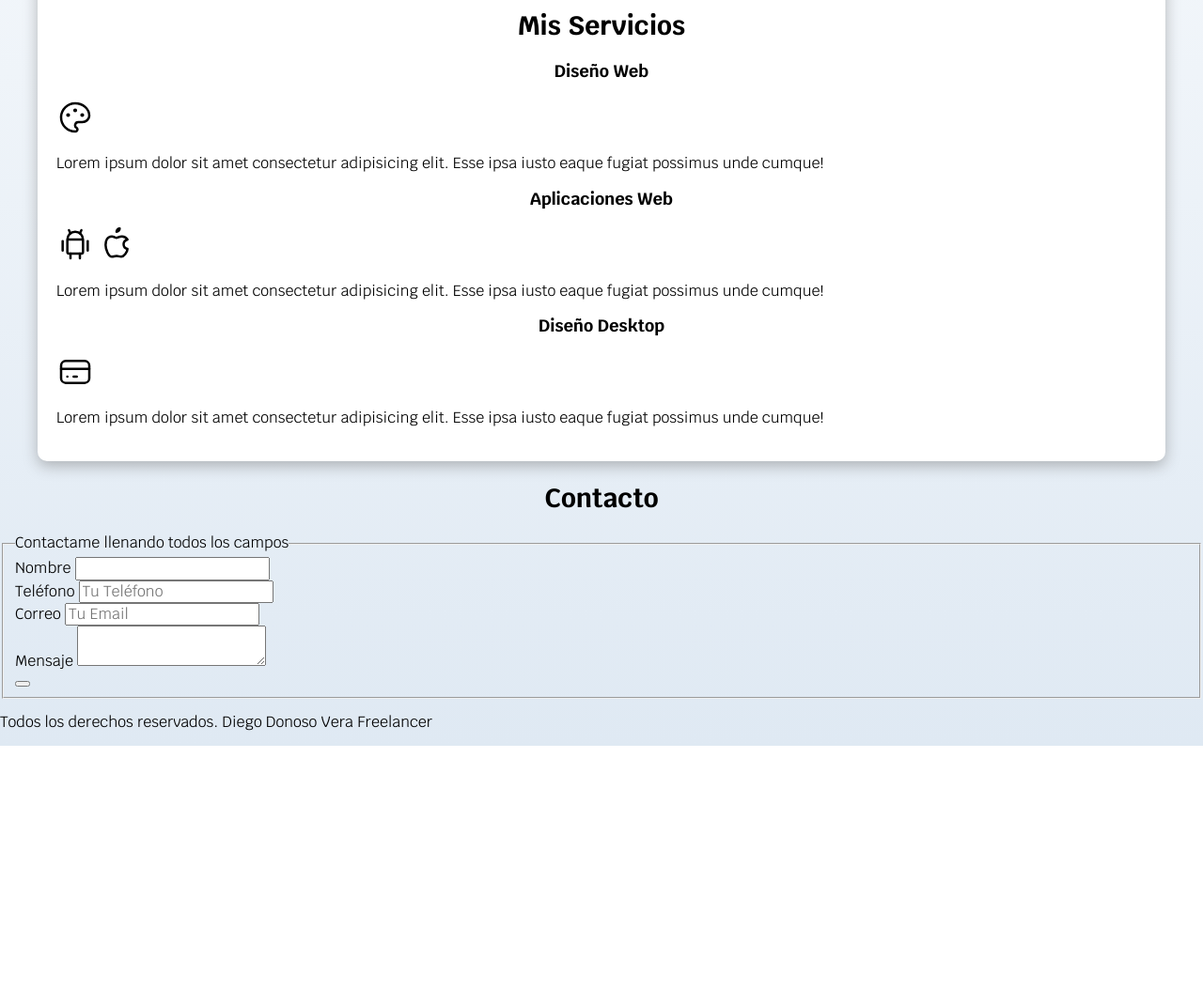
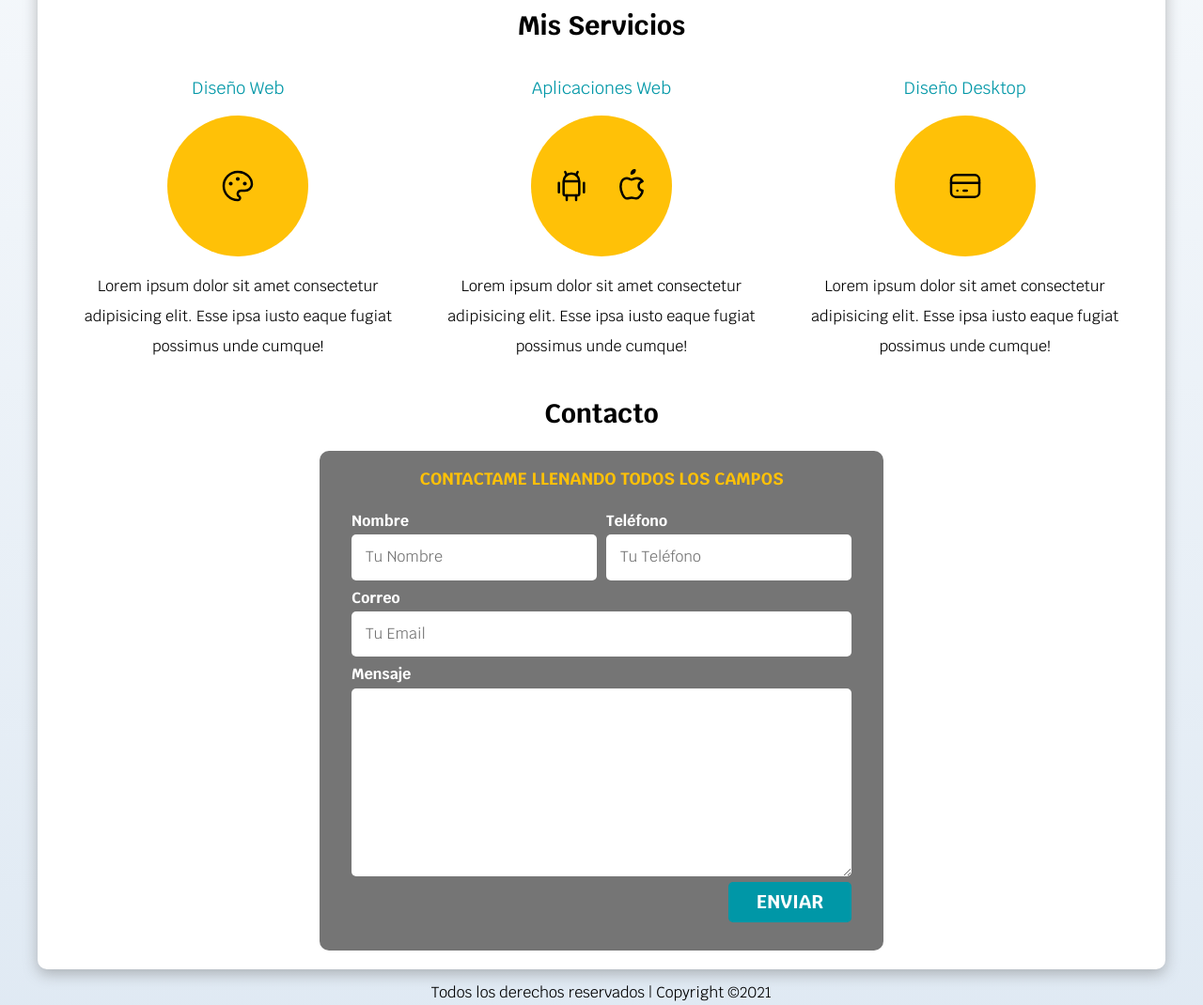
Before and after one commit to dev-diegov/sitio-freelancer, a plain HTML site: page index.html in a window 1280 px wide. Shown: the part 640-1710 px from the top of the page at 94% size. Before the commit the page ends 1434 px from the top, so only its background shows below. Drawn offline with Linux system fonts and the light colour scheme.

Commit message:
avances generales

```diff
--- a/css/styles.css
+++ b/css/styles.css
@@ -10,6 +10,7 @@
 html{
     font-size: 62.5%;
     box-sizing: border-box;
+    scroll-snap-type:y mandatory ;
 }
 
 *, *::before, *:after{
@@ -122,7 +123,107 @@ h1,h2,h3{
     border-radius: .5rem;
     width: 90%;
     text-align: center;
+    border: none;
 }
+
+.servicio{
+    display: flex;
+    flex-direction: column;
+    align-items: center;
+}
+
+.servicio h3{
+    color: var(--secundario);
+    font-weight: 400;
+}
+
+.servicio p{
+    line-height: 2;
+    text-align: center;
+    padding: 0 .5rem;
+}
+
+.servicio .iconos{
+    height: 15rem;
+    width: 15rem;
+    background-color: var(--primario);
+    border-radius: 50%;
+    display: flex;
+    justify-content: space-evenly;
+    align-items: center;
+}
+
+.formulario{
+    background-color: var(--gris);
+    width: min(60rem, 100%); /*utilizar el valor mas pequeño */
+    margin: 0 auto;
+    padding: 2rem;
+    border-radius: 1rem;
+}
+
+.formulario fieldset{
+    border: none;
+}
+
+.formulario legend{
+    text-align: center;
+    font-size: 1.8rem;
+    text-transform: uppercase;
+    font-weight: 700;
+    margin-bottom: 2rem;
+    color: var(--primario);
+}
+
+.campo{
+    margin-bottom: 1rem;
+}
+
+.campo label{
+    color:var(--blanco);
+    font-weight: bold;
+    margin-bottom: .5rem;
+    display: block;
+}
+
+.campo textarea{
+    height: 20rem;
+}
+
+.input-text{
+    width: 100%;
+    border:none;
+    padding: 1.5rem;
+    border-radius: .5rem;
+}
+
+.enviar .boton{
+    width: 100%;
+}
+
+.w-sm-100{
+    width: 100%;
+}
+
+.flex{
+    display: flex;
+}
+
+.alinear-derecha{
+    justify-content: flex-end;
+}
+
+.footer{
+    text-align: center;
+}
+
+.servicios,
+.navegacion-principal,
+.formulario,
+.footer{
+    scroll-snap-align: center;
+    scroll-snap-stop: always;
+}
+
 
 @media (min-width: 768px){
     .navegacion-principal{
@@ -132,4 +233,26 @@ h1,h2,h3{
     .boton{
         width: auto;
     }
+    .boton:hover{
+        cursor: pointer;
+    }
+    .servicios{
+        display: grid;
+        /* 33.3% = 1fr */
+        /* grid-template-columns: 33.3% 33.3% 33.3%; el código de abajo hace lo mismo que este*/
+        grid-template-columns: repeat(3, 1fr);
+    }
+    .contenedor-campos{
+        display: grid;
+        grid-template-columns: repeat(2, 1fr); /*50% 50% o 1fr 1fr*/
+        grid-template-rows: auto auto 20rem;
+        column-gap:1rem;
+    }
+    .campo:nth-child(3),
+    .campo:nth-child(4){
+        grid-column: 1 / 3;
+    }
+    .w-sm-100{
+        width: auto;
+    }
 }
--- a/index.html
+++ b/index.html
@@ -49,8 +49,10 @@
     <main class="contenedor sombra">
         <h2>Mis Servicios</h2>
 
-        <section>
+        <div class="servicios">
+            <section class="servicio">
                 <h3>Diseño Web</h3>
+                <div class="iconos">
                     <svg xmlns="http://www.w3.org/2000/svg" class="icon icon-tabler icon-tabler-palette" width="40" height="40" viewBox="0 0 24 24" stroke-width="1.5" stroke="#000000" fill="none" stroke-linecap="round" stroke-linejoin="round">
                         <path stroke="none" d="M0 0h24v24H0z" fill="none"/>
                         <path d="M12 21a9 9 0 1 1 0 -18a9 8 0 0 1 9 8a4.5 4 0 0 1 -4.5 4h-2.5a2 2 0 0 0 -1 3.75a1.3 1.3 0 0 1 -1 2.25" />
@@ -58,11 +60,13 @@
                         <circle cx="12" cy="7.5" r=".5" fill="currentColor" />
                         <circle cx="16.5" cy="10.5" r=".5" fill="currentColor" />
                     </svg>
+                </div>
                 <p>Lorem ipsum dolor sit amet consectetur adipisicing elit. Esse ipsa iusto eaque fugiat possimus unde cumque!</p>
             </section>
 
-        <section>
+            <section class="servicio">
                 <h3>Aplicaciones Web</h3>
+                <div class="iconos">
                     <svg xmlns="http://www.w3.org/2000/svg" class="icon icon-tabler icon-tabler-brand-android" width="40" height="40" viewBox="0 0 24 24" stroke-width="1.5" stroke="#000000" fill="none" stroke-linecap="round" stroke-linejoin="round">
                         <path stroke="none" d="M0 0h24v24H0z" fill="none"/>
                         <line x1="4" y1="10" x2="4" y2="16" />
@@ -79,11 +83,13 @@
                         <path d="M9 7c-3 0 -4 3 -4 5.5c0 3 2 7.5 4 7.5c1.088 -.046 1.679 -.5 3 -.5c1.312 0 1.5 .5 3 .5s4 -3 4 -5c-.028 -.01 -2.472 -.403 -2.5 -3c-.019 -2.17 2.416 -2.954 2.5 -3c-1.023 -1.492 -2.951 -1.963 -3.5 -2c-1.433 -.111 -2.83 1 -3.5 1c-.68 0 -1.9 -1 -3 -1z" />
                         <path d="M12 4a2 2 0 0 0 2 -2a2 2 0 0 0 -2 2" />
                     </svg>
+                </div>
                 <p>Lorem ipsum dolor sit amet consectetur adipisicing elit. Esse ipsa iusto eaque fugiat possimus unde cumque!</p>
             </section>
 
-        <section>
+            <section class="servicio">
                 <h3>Diseño Desktop</h3>
+                <div class="iconos">
                     <svg xmlns="http://www.w3.org/2000/svg" class="icon icon-tabler icon-tabler-credit-card" width="40" height="40" viewBox="0 0 24 24" stroke-width="1.5" stroke="#000000" fill="none" stroke-linecap="round" stroke-linejoin="round">
                         <path stroke="none" d="M0 0h24v24H0z" fill="none"/>
                         <rect x="3" y="5" width="18" height="14" rx="3" />
@@ -91,46 +97,50 @@
                         <line x1="7" y1="15" x2="7.01" y2="15" />
                         <line x1="11" y1="15" x2="13" y2="15" />
                     </svg>
+                </div>
                 <p>Lorem ipsum dolor sit amet consectetur adipisicing elit. Esse ipsa iusto eaque fugiat possimus unde cumque!</p>
             </section>
-    </main>
+        </div>
 
         <section>
             <h2>Contacto</h2>
 
-            <form>
+            <form class="formulario">
                 <fieldset>
                     <legend>Contactame llenando todos los campos</legend>
 
-                    <div>
+                    <div class="contenedor-campos">
+                        <div class="campo">
                             <label>Nombre</label>
-                        <input type="text">
+                            <input class="input-text" type="text" placeholder="Tu Nombre">
                         </div>
 
-                    <div>
+                        <div class="campo">
                             <label>Teléfono</label>
-                        <input type="tel" placeholder="Tu Teléfono">
+                            <input class="input-text" type="tel" placeholder="Tu Teléfono">
                         </div>
 
-                    <div>
+                        <div class="campo">
                             <label>Correo</label>
-                        <input type="text" placeholder="Tu Email">
+                            <input class="input-text" type="text" placeholder="Tu Email">
                         </div>
 
-                    <div>
+                        <div class="campo">
                             <label>Mensaje</label>
-                        <textarea></textarea>
+                            <textarea class="input-text"></textarea>
                         </div>
-
-                    <div>
-                        <button type="submit" value="Enviar">
+                    </div>
+                    <div class="alinear-derecha flex">
+                        <button class="boton w-sm-100">Enviar</button>
                     </div>
                 </fieldset>
             </form>
         </section>
+    </main>
 
-        <footer>
-            <p>Todos los derechos reservados. Diego Donoso Vera Freelancer</p>
+    <footer class="footer">
+        <p>Todos los derechos reservados | Copyright ©2021</p>
+        <p>Diego Donoso Vera Freelancer</p>
     </footer>
 
 </body>
```
Lines whose indentation alone changed are shown as unchanged.
